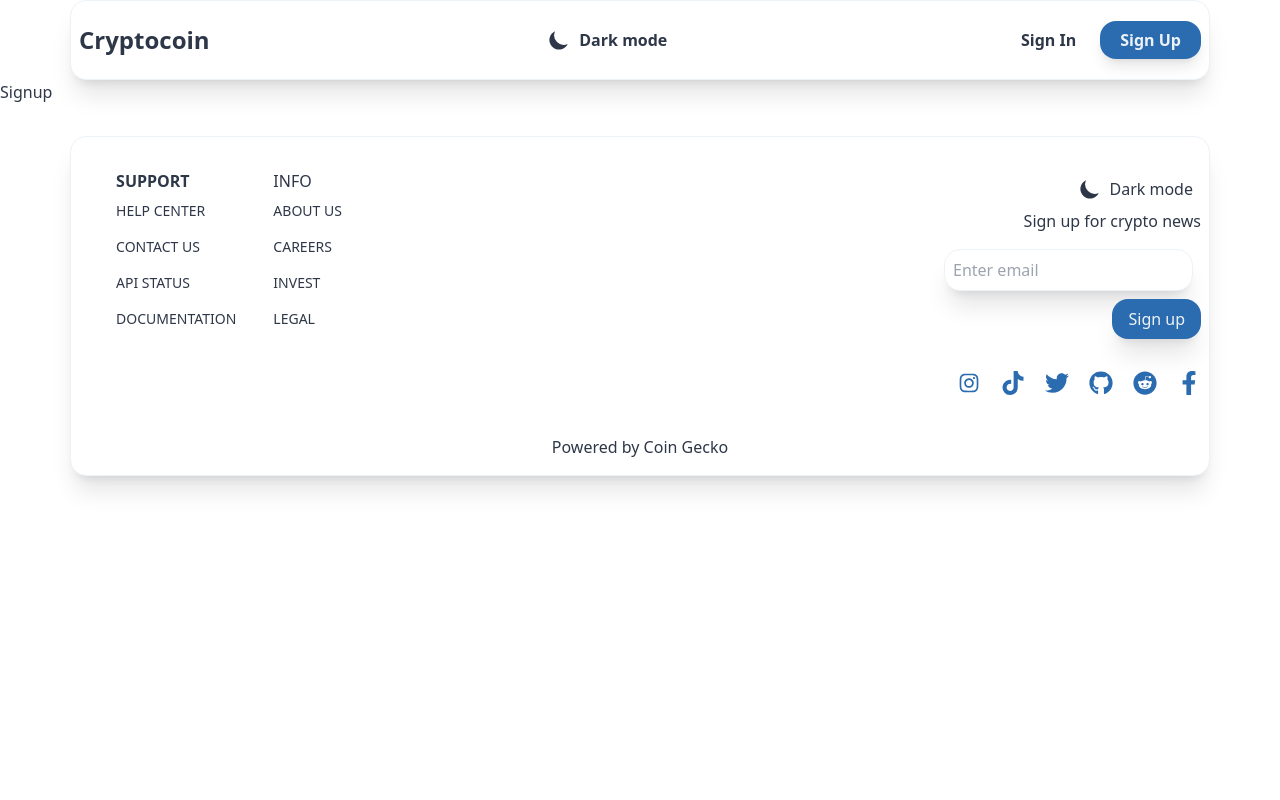
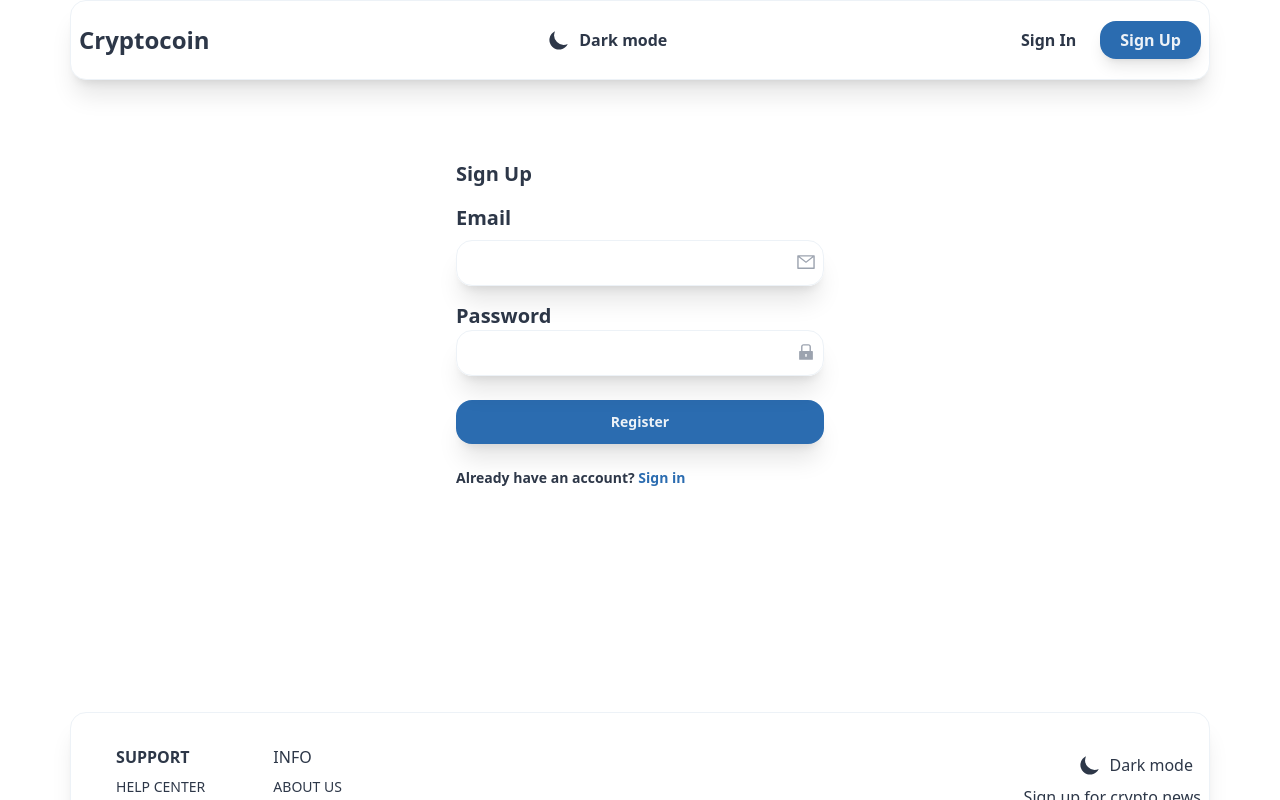
Before and after one commit to keithmcbrief/crypto, a React (Create React App) app: page /signup in a window 1280 px wide. Shown: the top 800 px of the page. Built offline with nearby package versions, Linux system fonts and the light colour scheme; no server answers.

Commit message:
sign in and sign up

```diff
--- a/src/pages/Signup.jsx
+++ b/src/pages/Signup.jsx
@@ -1,7 +1,46 @@
-import React from 'react'
+import React from "react";
+import { AiFillLock, AiOutlineMail } from "react-icons/ai";
+import { Link } from "react-router-dom";
 
 export default function Signup() {
   return (
-    <div>Signup</div>
-  )
+    <div>
+      <div className="max-w-[400px] mx-auto min-h-[600px] px-4 py-20">
+        <h1 className="text-xl font-bold">
+          Sign Up
+          <form action="">
+            <div className="my-4">
+              <label>Email</label>
+              <div className="my-2 w-full relative rounded-2xl shadow-xl">
+                <input
+                  className="w-full p-2 bg-primary border border-input rounded-2xl"
+                  type="email"
+                />
+                <AiOutlineMail className="absolute right-2 top-3 text-gray-400" />
+              </div>
+            </div>
+            <div className="my-4 text-md">
+              <label>Password</label>
+              <div className="y-2 w-full relative rounded-2xl shadow-xl">
+                <input
+                  className="w-full p-2 bg-primary border border-input rounded-2xl"
+                  type="password"
+                />
+                <AiFillLock className="absolute right-2 top-3 text-gray-400" />
+              </div>
+            </div>
+            <button className="w-full my-2 p-3 bg-button text-sm text-btnText rounded-2xl shadow-xl">
+              Register
+            </button>
+          </form>
+          <p className="my-4 text-sm">
+            Already have an account?{" "}
+            <Link className="text-accent" to="/signin">
+              Sign in
+            </Link>
+          </p>
+        </h1>
+      </div>
+    </div>
+  );
 }
```
Also changed, not shown: src/pages/Signin.jsx (+7 -2 lines).
